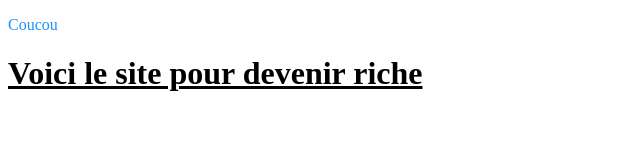
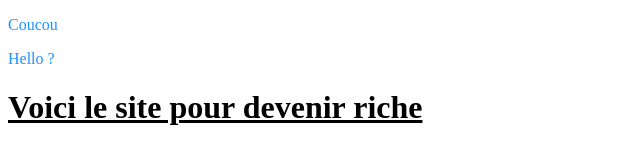
Before and after one commit to j-eGallo/premieressai, a plain HTML site: page index.html in a window 1280 px wide. Shown: the whole page, without its empty margins (0-640 px from the left). Drawn offline with Linux system fonts and the light colour scheme.

Commit message:
Update index.html

```diff
--- a/index.html
+++ b/index.html
@@ -3,6 +3,7 @@
     <link rel="stylesheet" href="style.css">
   <body>
     <p>Coucou</p>
+    <p>Hello ?</p>
   <h1 id="heading"> <a href="https://cryptonaute.fr" target="_blank"> Voici le site pour devenir riche </a></h1>
   </body>
   </html>
```
